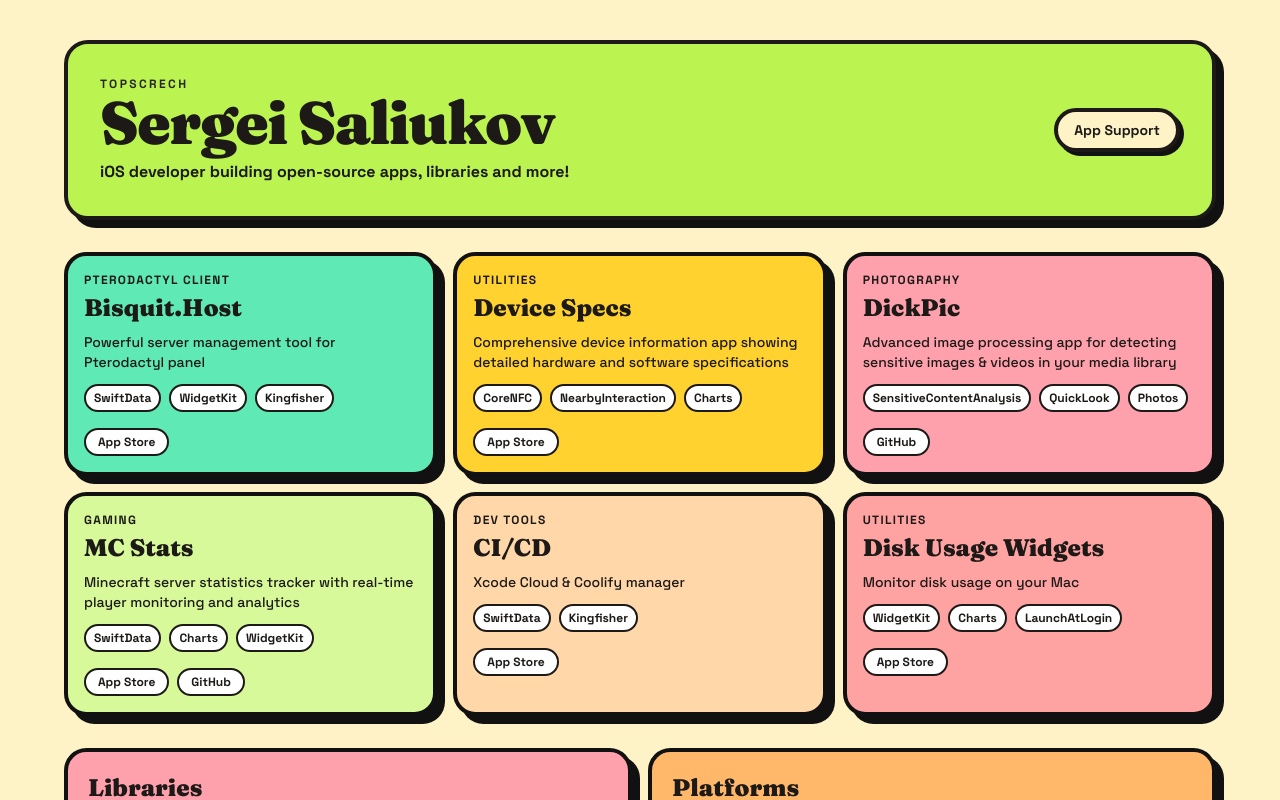
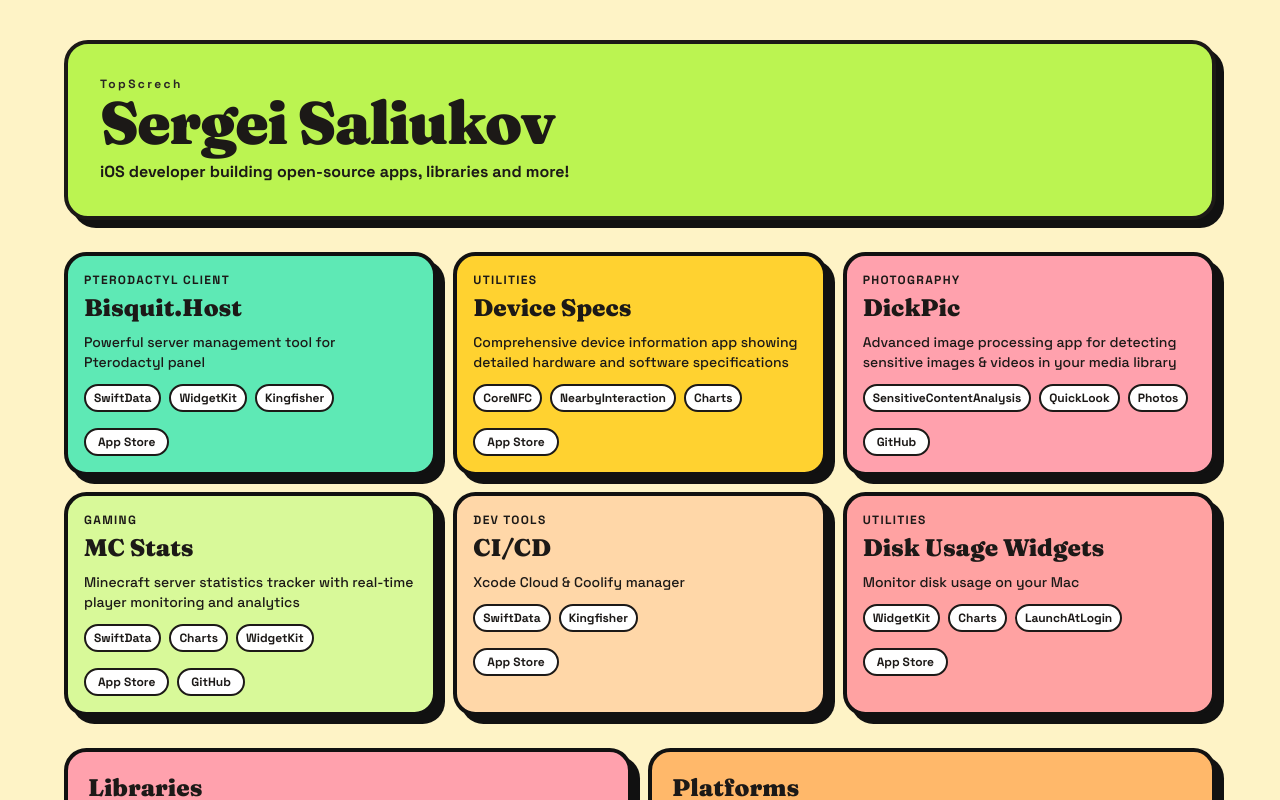
Before and after one commit to TopScrech/TopScrech-dev, a Nuxt app: page / in a window 1280 px wide. Shown: the top 800 px of the page. Built offline with nearby package versions, Linux system fonts and the light colour scheme.

Commit message:
Update portfolio copy and navigation

```diff
--- a/pages/app/support/index.vue
+++ b/pages/app/support/index.vue
@@ -4,7 +4,7 @@
       <header class="block-card bg-lime-300 p-6 sm:p-8">
         <div class="flex flex-wrap items-center justify-between gap-4">
           <div>
-            <p class="text-xs font-black uppercase tracking-[0.2em] text-stone-800">TopScrech</p>
+            <p class="text-xs font-black tracking-[0.2em] text-stone-800">TopScrech</p>
             <h1 class="text-4xl font-black tracking-tight sm:text-5xl">App Support</h1>
             <p class="mt-2 max-w-3xl text-sm font-semibold sm:text-base">
               Direct support for my iOS apps, libraries, and AltStore releases
@@ -14,7 +14,7 @@
             to="/"
             class="rounded-full border-4 border-stone-900 bg-amber-100 px-4 py-2 text-sm font-black shadow-[4px_4px_0_#111]"
           >
-            Back to Portfolio
+            View portfolio
           </NuxtLink>
         </div>
       </header>
--- a/pages/index.vue
+++ b/pages/index.vue
@@ -4,18 +4,12 @@
       <header class="mb-8 rounded-3xl border-4 border-stone-900 bg-lime-300 p-6 shadow-[8px_8px_0_#111] sm:p-8">
         <div class="flex flex-wrap items-center justify-between gap-4">
           <div>
-            <p class="text-xs font-black uppercase tracking-[0.2em] text-stone-800">TopScrech</p>
+            <p class="text-xs font-black tracking-[0.2em] text-stone-800">TopScrech</p>
             <h1 class="text-4xl font-black tracking-tight sm:text-6xl">Sergei Saliukov</h1>
             <p class="mt-2 max-w-2xl text-sm font-semibold sm:text-base">
               iOS developer building open-source apps, libraries and more!
             </p>
           </div>
-          <NuxtLink
-            to="/app/support"
-            class="rounded-full border-4 border-stone-900 bg-amber-100 px-4 py-2 text-sm font-black shadow-[4px_4px_0_#111]"
-          >
-            App Support
-          </NuxtLink>
         </div>
       </header>
 
```
